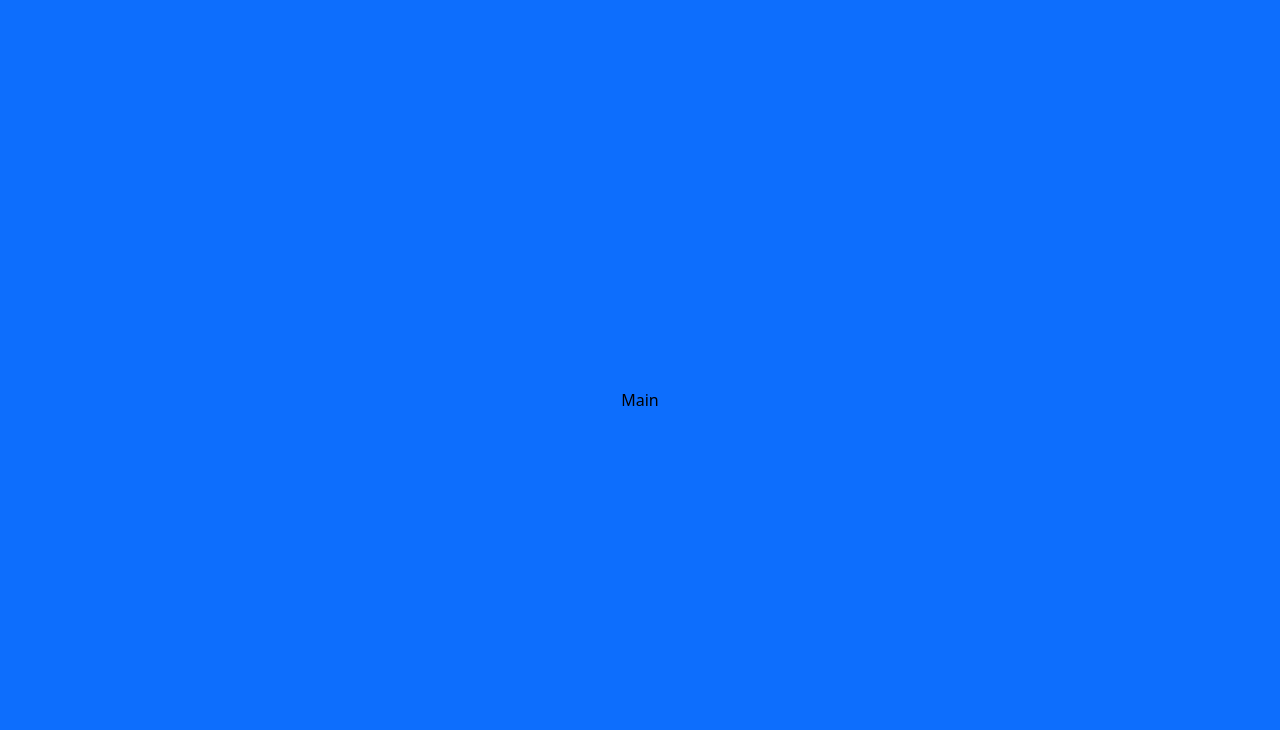
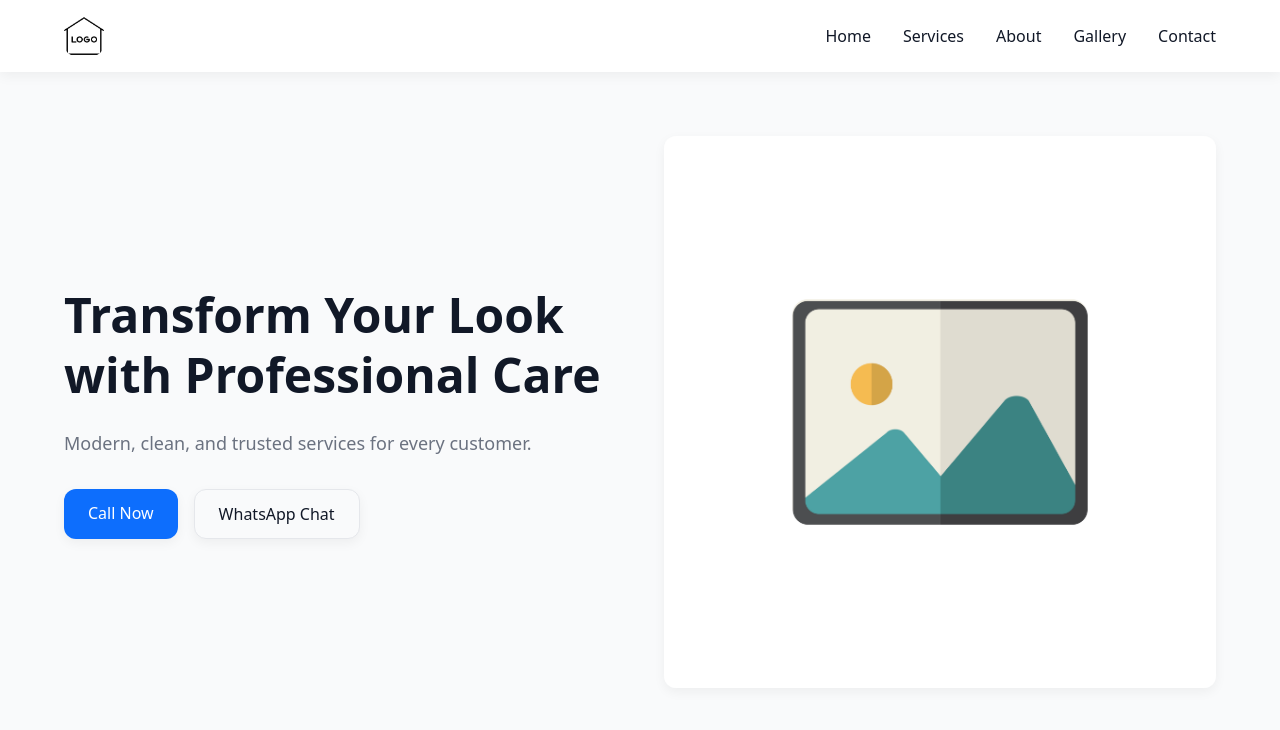
Before and after one commit to thappamkkumar/education-coaching, a Next.js app: page / in a window 1280 px wide. Shown: the top 730 px of the page. Built offline with nearby package versions, Linux system fonts and the light colour scheme.

Commit message:
add header

```diff
--- a/src/app/page.tsx
+++ b/src/app/page.tsx
@@ -1,9 +1,11 @@
-import Image from "next/image";
+import Header from "@/components/Header/Header";
+import Hero from "@/components/Hero/Hero";
 
 export default function Home() {
   return (
-    <div className="flex min-h-screen items-center justify-center   bg-[var(--color-primary)]    "   >
-      Main
+    <div className="          bg-[var(--color-background)]  "   >
+      <Header />
+      <Hero />
     </div>
   );
 }
--- /dev/null
+++ b/src/components/Header/Header.tsx
@@ -0,0 +1,58 @@
+
+import { headerData } from "@/content/headerData";
+
+import {  logoUrl } from "@/content/siteConfig";
+
+export default function Header() {
+  return (
+    <header
+      className="
+        sticky top-0 z-50
+        bg-[var(--color-background)]
+        shadow-[var(--shadow-soft)]
+      "
+    >
+      <div
+        className="
+          max-w-[1200px] mx-auto
+          flex items-center justify-between
+          px-6 py-4
+        "
+      >
+        {/* Left: Logo + Name */}
+        <div className="flex items-center gap-3">
+          <img
+            src={logoUrl}
+            alt="Logo"
+            className="
+              w-10 h-10
+              rounded-[var(--radius-base)]
+              object-cover
+            "
+          />
+
+        </div>
+
+        {/* Right: Navigation */}
+        <nav>
+          <ul className="flex gap-8">
+            {headerData.navItems.map((item) => (
+              <li key={item.label}>
+                <a
+                  href={item.href}
+                  className="
+                    text-[var(--color-text-primary)]
+                    hover:text-[var(--color-primary)]
+                    transition-colors
+                  "
+                >
+                  {item.label}
+                </a>
+              </li>
+            ))}
+          </ul>
+        </nav>
+      </div>
+    </header>
+  );
+}
--- /dev/null
+++ b/src/components/Hero/Hero.tsx
@@ -0,0 +1,94 @@
+
+import { heroData } from "@/content/heroData";
+
+export default function Hero() {
+
+  return (
+    <section
+      className="
+        bg-[var(--color-surface)]
+        py-16
+      "
+    >
+      <div
+        className="
+          max-w-[1200px] mx-auto
+          px-6
+          grid grid-cols-1 md:grid-cols-2
+          gap-12
+          items-center
+        "
+      >
+        {/* LEFT CONTENT */}
+        <div className="space-y-6">
+          <h1
+            className="
+              text-4xl md:text-5xl font-bold
+              text-[var(--color-text-primary)]
+              leading-tight
+            "
+          >
+            {heroData.heading}
+          </h1>
+
+          <p
+            className="
+              text-lg text-[var(--color-text-secondary)]
+              max-w-lg
+            "
+          >
+            {heroData.subheading}
+          </p>
+
+          {/* CTA Buttons */}
+          <div className="flex gap-4 pt-2">
+            <a
+              href={heroData.primaryCTA.href}
+              className="
+                px-6 py-3
+                rounded-[var(--radius-base)]
+                bg-[var(--color-primary)]
+                text-white font-medium
+                shadow-[var(--shadow-soft)]
+                transition
+                hover:opacity-90
+              "
+            >
+              {heroData.primaryCTA.label}
+            </a>
+
+            <a
+              href={heroData.secondaryCTA.href}
+              className="
+                px-6 py-3
+                rounded-[var(--radius-base)]
+                border border-[var(--color-border)]
+                bg-[var(--color-surface)]
+                text-[var(--color-text-primary)]
+                font-medium
+                shadow-[var(--shadow-soft)]
+                transition
+                hover:bg-[var(--color-border)]
+              "
+            >
+              {heroData.secondaryCTA.label}
+            </a>
+          </div>
+        </div>
+
+        {/* RIGHT IMAGE */}
+        <div className="w-full">
+          <img
+            src={heroData.imageUrl}
+            alt="Hero Image"
+            className="
+              w-full rounded-[var(--radius-base)]
+              shadow-[var(--shadow-soft)]
+              object-cover
+            "
+          />
+        </div>
+      </div>
+    </section>
+  );
+}
--- a/src/content/headerConfig.ts
+++ b/src/content/headerData.ts
@@ -1,5 +1,5 @@
 
-export const  headerConfig = {
+export const  headerData= {
     navItems: [
       { label: "Home", href: "#" },
       { label: "Services", href: "#services" },
--- a/src/content/heroConfig.ts
+++ b/src/content/heroData.ts
@@ -1,8 +1,8 @@
 
-export const  heroConfig =  {
+export const  heroData=  {
     heading: "Transform Your Look with Professional Care",
     subheading: "Modern, clean, and trusted services for every customer.",
     primaryCTA: { label: "Call Now", href: "tel:+910000000000" },
     secondaryCTA: { label: "WhatsApp Chat", href: "https://wa.me/910000000000" },
-    imageUrl: "/images/hero.jpg"
+    imageUrl: "/hero/hero.jpg"
   };
--- a/src/content/siteConfig.ts
+++ b/src/content/siteConfig.ts
@@ -1,3 +1,3 @@
 
 export const  businessName = "Your Business Name";
-export const logoUrl = "/images/logo.png;
+export const logoUrl = "/logo/logo.png";
```
Also changed, not shown: public/hero/hero.jpg (added), public/logo/logo.png (added).
